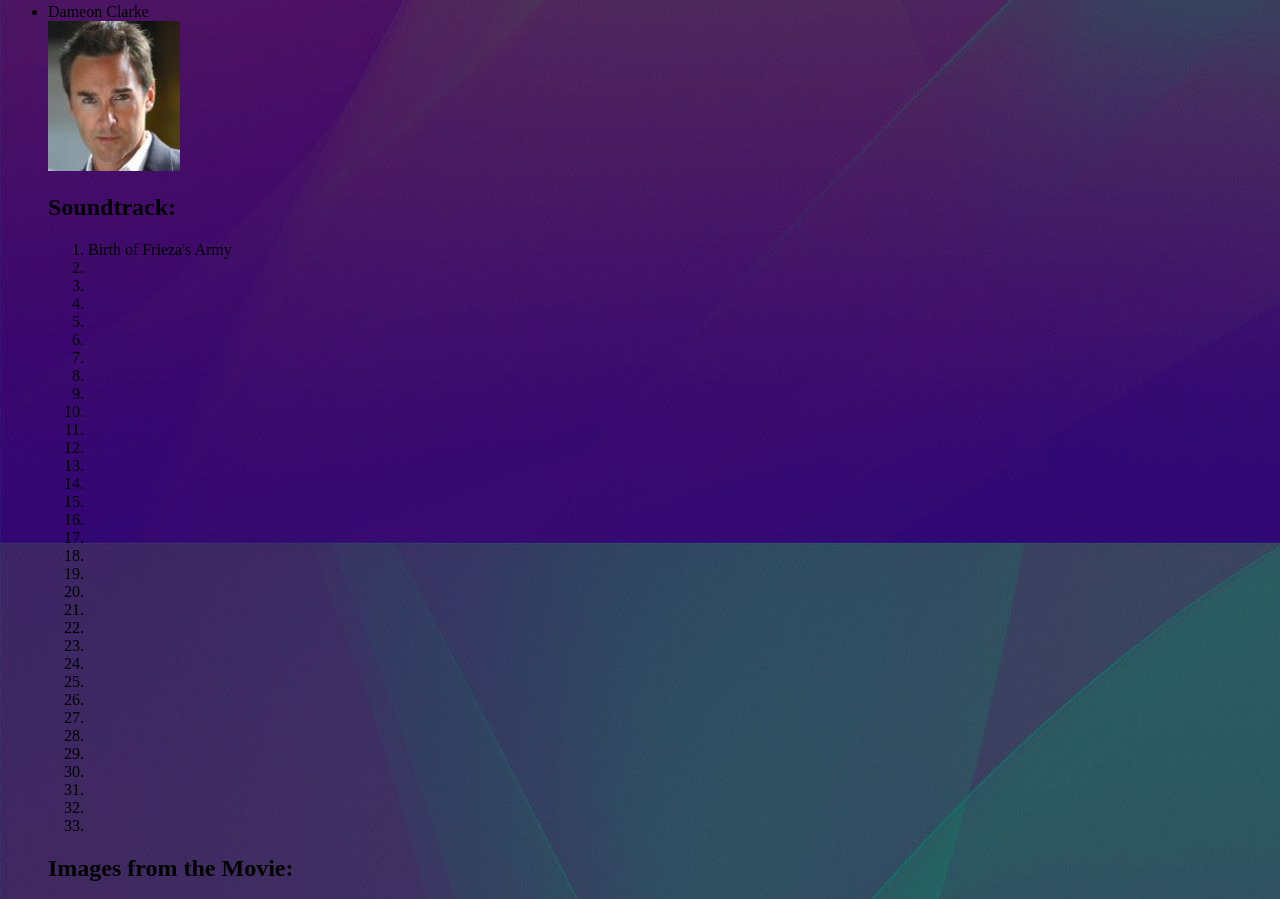
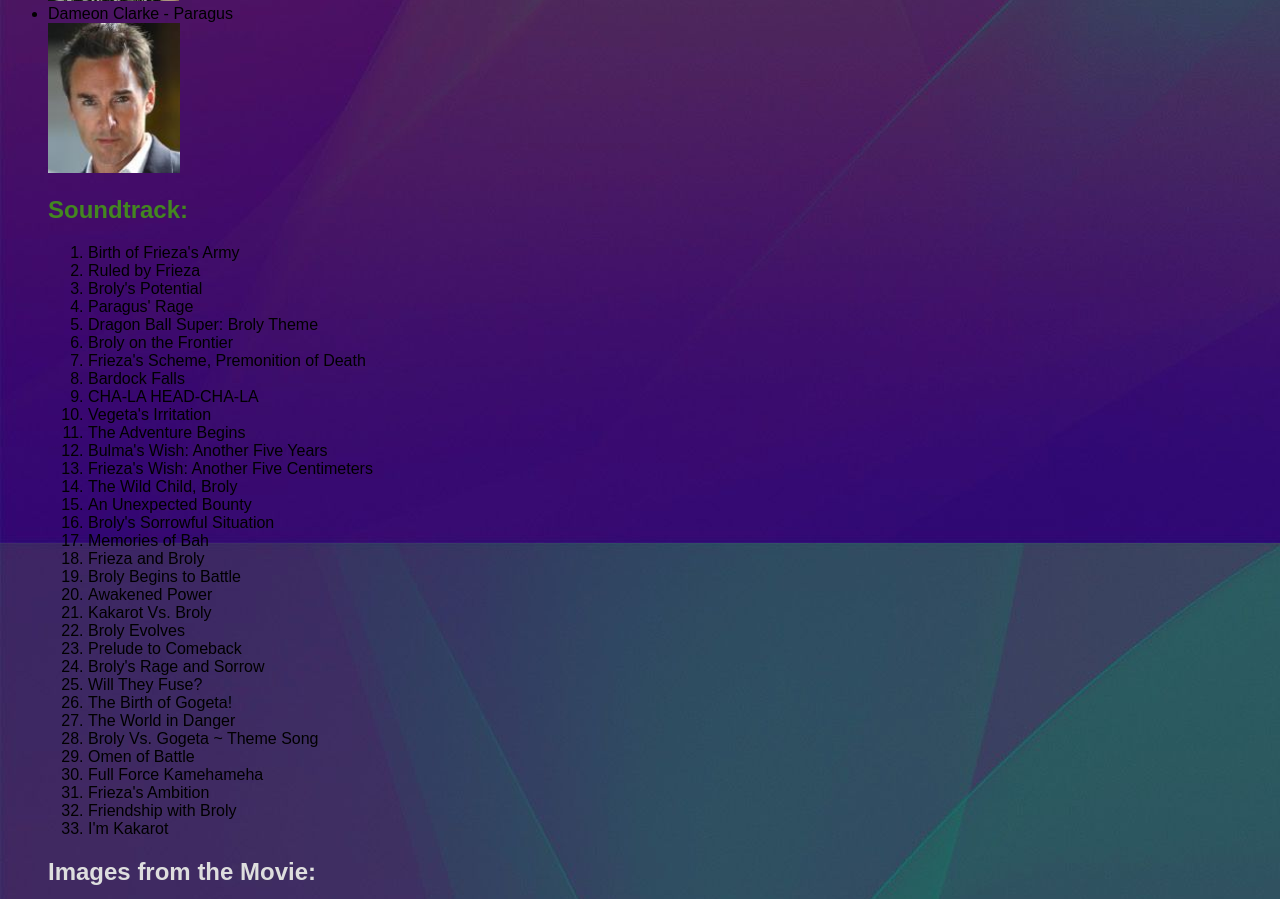
Before and after one commit to 122aloucel/Movie-Project, a plain HTML site: page index.html in a window 1280 px wide. Shown: the part 1057-1956 px from the top of the page. Drawn offline with Linux system fonts and the light colour scheme; grey boxes are pictures that could not be loaded.

Commit message:
Add files via upload

```diff
--- a/index.html
+++ b/index.html
@@ -6,6 +6,25 @@
     <style>
     body {
       background-image:url("img/Green and Purple Wallpaper.jpg");
+      font-family: Gill Sans Extrabold, sans-serif;
+    }
+    h1 {
+      color:#a3a3a3;
+    }
+    h2 {
+      color:#1d6e32;
+    }
+    a {
+      color:blue;
+    }
+    .two {
+      color:#731985
+    }
+    #three {
+      color:#438720
+    }
+    .four {
+      color:#dedede
     }
     </style>
   </head>
@@ -19,59 +38,65 @@
 </ul>
 <p>The story of the film "Dragon Ball Super: Broly" revolves around many characters, but mainly Broly. The space tyrant, Frieza, and his soldiers find Broly and his father, Paragus, stranded on a distant planet, which they’ve been on for nearly 40 years. After it is revealed that Broly is very powerful, he and his father are brought to earth to battle the main characters, Goku and Vegeta, and get their revenge. However, as the fight goes on it is revealed that Broly may not be so bad after all, but simply a product of his environment.</p>
 <br/>
-<h2>Voice Actors:</h2>
+<h2 class="two">Voice Actors:</h2>
 <ul>
-  <li>Vic Mignogna</li>
+  <li>Vic Mignogna - Broly</li>
 <img src="img/Vic Mignonga.jpg" alt="Vic Mignogna" height="150px">
-  <li>Sean Schemmel</li>
+  <li>Sean Schemmel - Goku</li>
 <img src="img/Sean Schemmel.jpg" alt="Sean Schemmel" height="150px">
-  <li>Chris Sabat</li>
+  <li>Chris Sabat - Vegeta</li>
 <img src="img/Chris Sabat.jpg" alt="Chris Sabat" height="150px">
-  <li>Chris Ayers</li>
+  <li>Chris Ayers - Frieza</li>
 <img src="img/Chris Ayers.jpg" alt="Chris Ayers" height="150px">
-  <li>Dameon Clarke</li>
+  <li>Dameon Clarke - Paragus</li>
 <img src="img/Dameon Clarke.jpg" alt="Dameon Clarke" height="150px">
-<h2>Soundtrack:</h2>
+<h2 class="two" id="three">Soundtrack:</h2>
 <ol>
   <li>Birth of Frieza's Army</li>
-  <li></li>
-  <li></li>
-  <li></li>
-  <li></li>
-  <li></li>
-  <li></li>
-  <li></li>
-  <li></li>
-  <li></li>
-  <li></li>
-  <li></li>
-  <li></li>
-  <li></li>
-  <li></li>
-  <li></li>
-  <li></li>
-  <li></li>
-  <li></li>
-  <li></li>
-  <li></li>
-  <li></li>
-  <li></li>
-  <li></li>
-  <li></li>
-  <li></li>
-  <li></li>
-  <li></li>
-  <li></li>
-  <li></li>
-  <li></li>
-  <li></li>
-  <li></li>
+  <li>Ruled by Frieza</li>
+  <li>Broly's Potential</li>
+  <li>Paragus' Rage</li>
+  <li>Dragon Ball Super: Broly Theme</li>
+  <li>Broly on the Frontier</li>
+  <li>Frieza's Scheme, Premonition of Death</li>
+  <li>Bardock Falls</li>
+  <li>CHA-LA HEAD-CHA-LA</li>
+  <li>Vegeta's Irritation</li>
+  <li>The Adventure Begins</li>
+  <li>Bulma's Wish: Another Five Years</li>
+  <li>Frieza's Wish: Another Five Centimeters</li>
+  <li>The Wild Child, Broly</li>
+  <li>An Unexpected Bounty</li>
+  <li>Broly's Sorrowful Situation</li>
+  <li>Memories of Bah</li>
+  <li>Frieza and Broly</li>
+  <li>Broly Begins to Battle</li>
+  <li>Awakened Power</li>
+  <li>Kakarot Vs. Broly</li>
+  <li>Broly Evolves</li>
+  <li>Prelude to Comeback</li>
+  <li>Broly's Rage and Sorrow</li>
+  <li>Will They Fuse?</li>
+  <li>The Birth of Gogeta!</li>
+  <li>The World in Danger</li>
+  <li>Broly Vs. Gogeta ~ Theme Song</li>
+  <li>Omen of Battle</li>
+  <li>Full Force Kamehameha</li>
+  <li>Frieza's Ambition</li>
+  <li>Friendship with Broly</li>
+  <li>I'm Kakarot</li>
 </ol>
-<h2>Images from the Movie:</h2>
+<h2 class="four">Images from the Movie:</h2>
 <img src="img/Broly Attacks Frieza.gif" alt="Broly Attacks Frieza" height="150px">
 <img src="img/Full Power SSJ Broly.gif" alt="Broly" height="150px">
 <img src="img/SSB Gogeta.gif" alt="Gogeta" height="150px">
 <img src="img/SSG Vegeta.jpg" alt="Vegeta" height="150px">
 <img src="img/Broly and Goku.jpg" alt="Broly and Goku" height="150px">
-  </body>
+<h3><u>Movie Resources:</u></h3>
+<a href="https://en.wikipedia.org/wiki/Dragon_Ball_Super:_Broly" target="_blank">Wikipedia Entry</a>
+<br/>
+<a href="https://www.imdb.com/title/tt7961060/" target="_blank">IMDb</a>
+<br/>
+<a href="https://www.rottentomatoes.com/m/dragon_ball_super_broly" target="_blank">Rotten Tomatoes</a>
+</body>
 </html>
```
